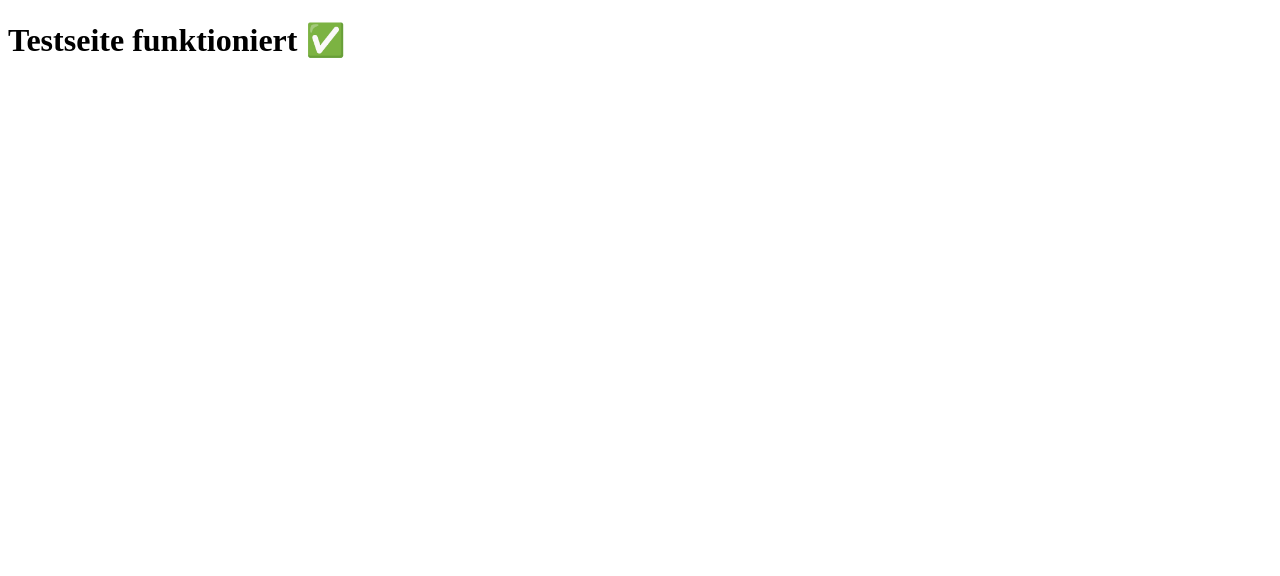
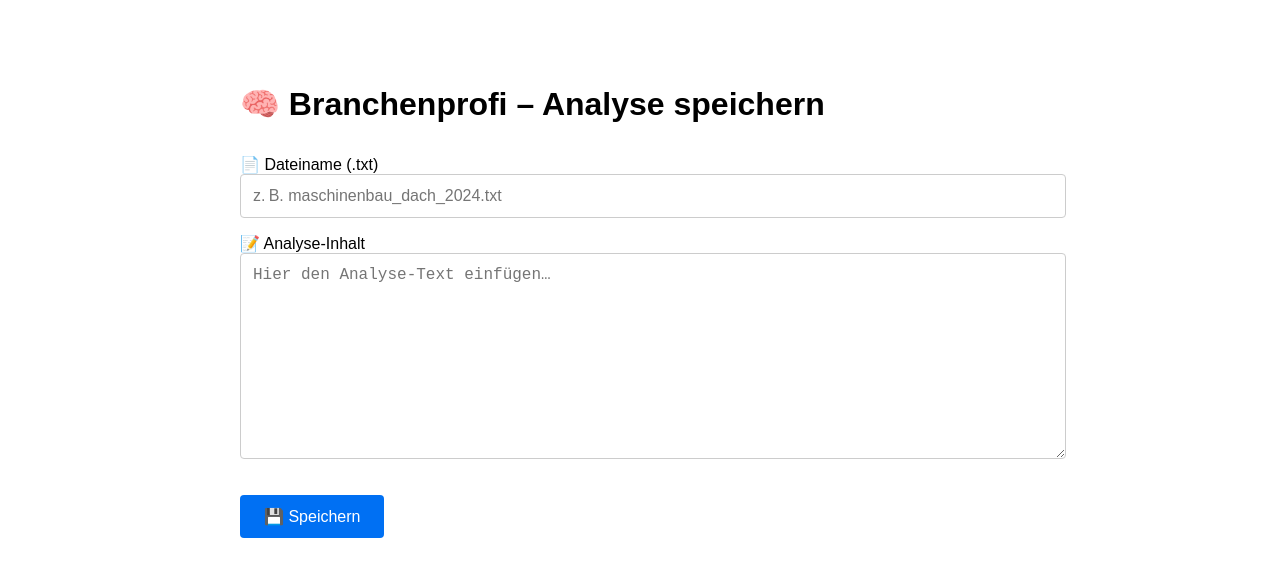
Before and after one commit to 7BLIXgh/EASTER_V1, a Next.js app: page /save in a window 1280 px wide. Shown: the top 576 px of the page. Built offline with nearby package versions, Linux system fonts and the light colour scheme.

Commit message:
Update save.tsx

```diff
--- a/pages/save.tsx
+++ b/pages/save.tsx
@@ -1,3 +1,93 @@
+import { useState } from 'react'
+
 export default function SavePage() {
-  return <h1>Testseite funktioniert ✅</h1>;
+  const [filename, setFilename] = useState('')
+  const [content, setContent] = useState('')
+  const [loading, setLoading] = useState(false)
+  const [status, setStatus] = useState<string | null>(null)
+
+  const handleSave = async () => {
+    if (!filename || !content) {
+      setStatus('❗ Bitte Dateiname & Inhalt ausfüllen.')
+      return
+    }
+
+    setLoading(true)
+    setStatus(null)
+
+    const res = await fetch('/api/save-analysis', {
+      method: 'POST',
+      headers: { 'Content-Type': 'application/json' },
+      body: JSON.stringify({ filename, content }),
+    })
+
+    const result = await res.json()
+    setLoading(false)
+
+    if (res.ok) {
+      setStatus(`✅ Gespeichert als: ${result.filename}`)
+      setFilename('')
+      setContent('')
+    } else {
+      setStatus(`❌ Fehler: ${result.error || 'Unbekannt'}`)
+    }
+  }
+
+  return (
+    <div style={{ maxWidth: 800, margin: '3rem auto', fontFamily: 'sans-serif', padding: '1rem' }}>
+      <h1 style={{ fontSize: '2rem' }}>🧠 Branchenprofi – Analyse speichern</h1>
+
+      <label style={{ display: 'block', marginTop: '2rem' }}>📄 Dateiname (.txt)</label>
+      <input
+        value={filename}
+        onChange={(e) => setFilename(e.target.value)}
+        placeholder="z. B. maschinenbau_dach_2024.txt"
+        style={{
+          width: '100%',
+          padding: '12px',
+          fontSize: '1rem',
+          borderRadius: 4,
+          border: '1px solid #ccc',
+          marginBottom: '1rem',
+        }}
+      />
+
+      <label>📝 Analyse-Inhalt</label>
+      <textarea
+        value={content}
+        onChange={(e) => setContent(e.target.value)}
+        rows={10}
+        placeholder="Hier den Analyse-Text einfügen…"
+        style={{
+          width: '100%',
+          padding: '12px',
+          fontSize: '1rem',
+          fontFamily: 'monospace',
+          borderRadius: 4,
+          border: '1px solid #ccc',
+        }}
+      />
+
+      <button
+        onClick={handleSave}
+        disabled={loading}
+        style={{
+          marginTop: '2rem',
+          padding: '12px 24px',
+          fontSize: '1rem',
+          backgroundColor: '#0070f3',
+          color: '#fff',
+          border: 'none',
+          borderRadius: 4,
+          cursor: 'pointer',
+        }}
+      >
+        {loading ? '💾 Speichern…' : '💾 Speichern'}
+      </button>
+
+      {status && (
+        <p style={{ marginTop: '1rem', color: status.startsWith('✅') ? 'green' : 'red' }}>{status}</p>
+      )}
+    </div>
+  )
 }
```
